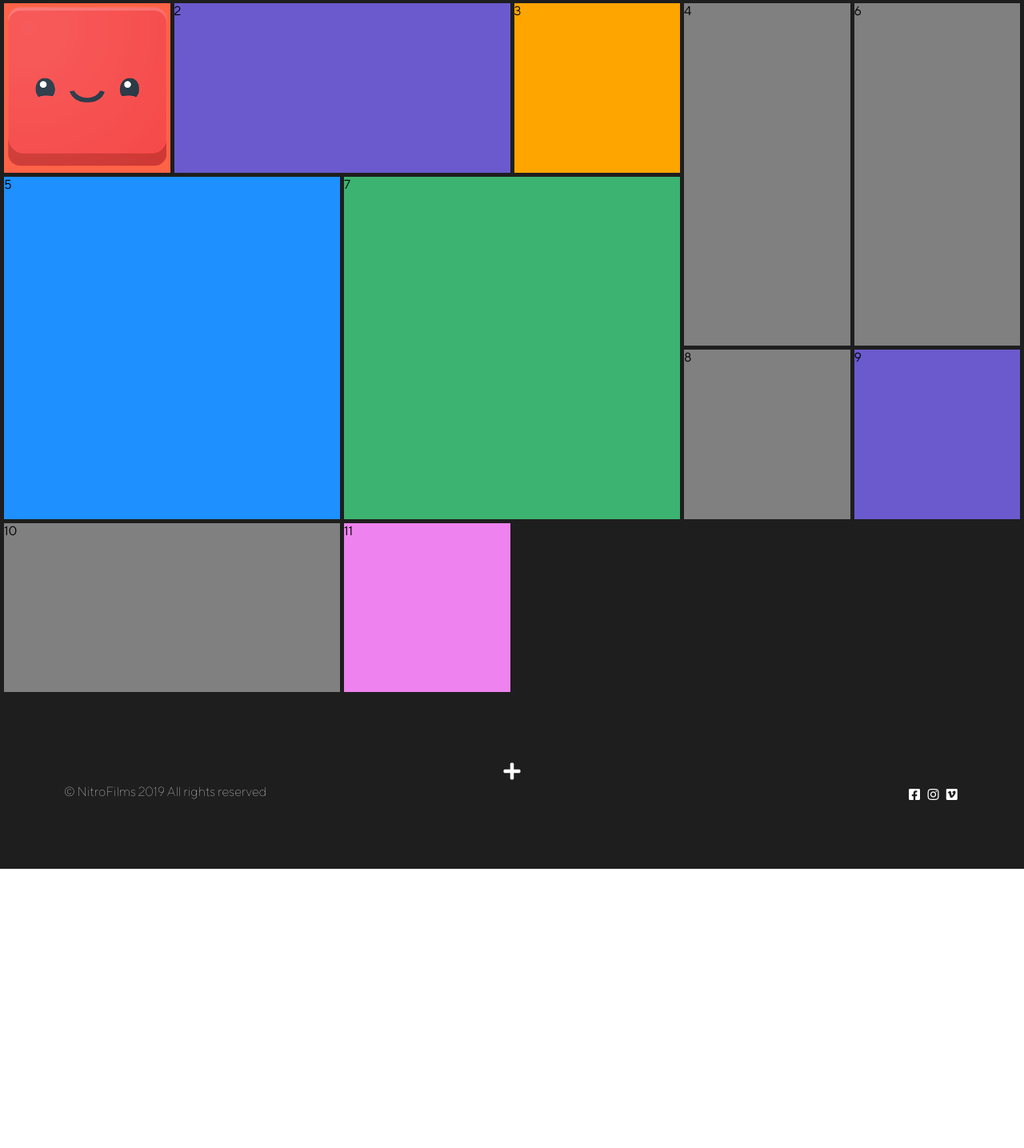
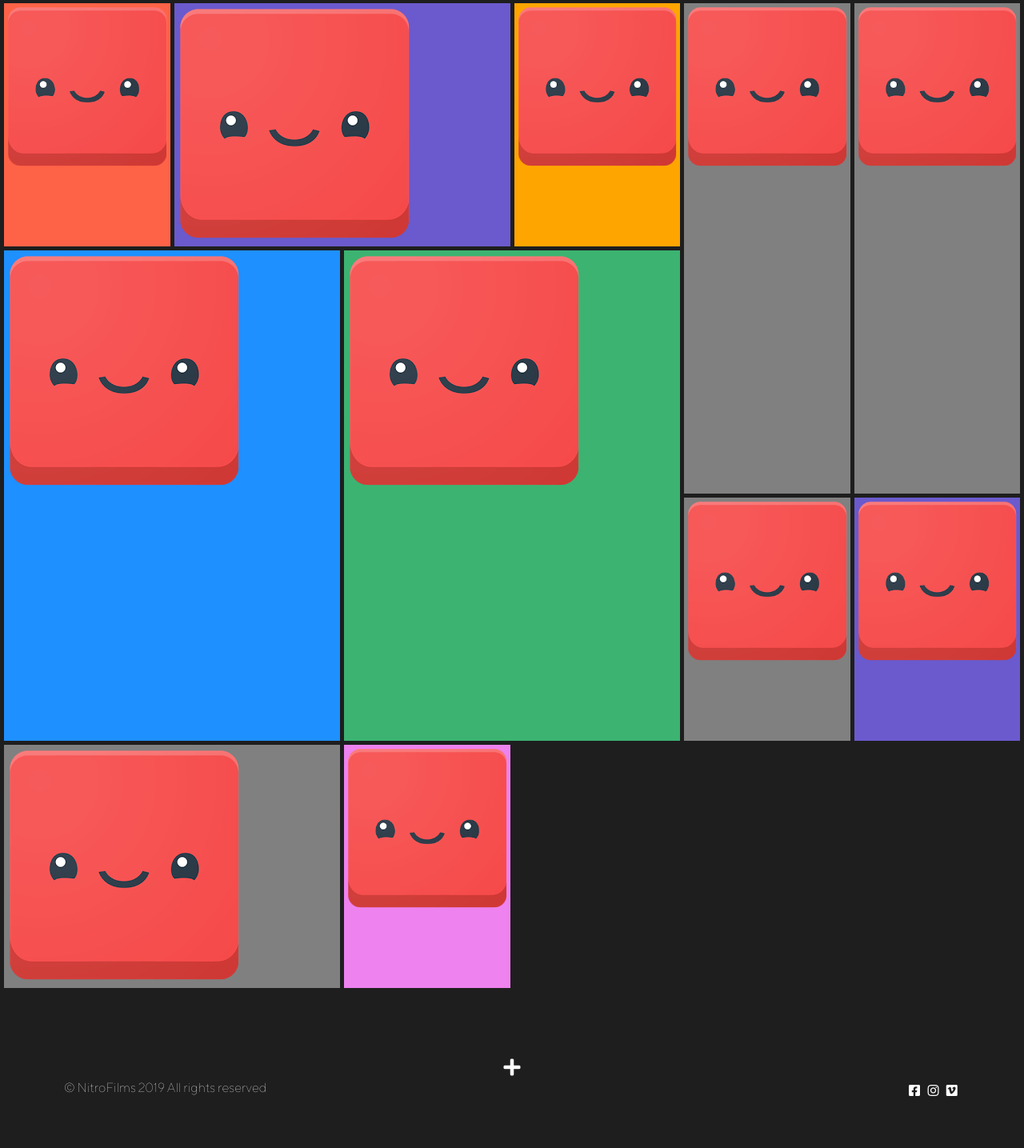
Before and after one commit to constanzamarchant/nitrofilms, a plain HTML site: page index.html in a window 1280 px wide. Shown: the part 955-2390 px from the top of the page at 80% size. Before the commit the page ends 2041 px from the top, so only its background shows below. Drawn offline with nearby package versions, Linux system fonts and the light colour scheme; files that its build step writes are made by us from their sources.

Commit message:
final previo wordpress

```diff
--- a/_resources/scss/layout/_main_container.scss
+++ b/_resources/scss/layout/_main_container.scss
@@ -29,16 +29,22 @@
 		&--bigsquare{
 		grid-column: span 2;
 		grid-row: span 2;
+		position: relative;
+		overflow: visible;
 		}
 
 		&--vertrect{
   		grid-column: span 2;
 		grid-row: span 2;
+		position: relative;
+		overflow: visible;
 		}
 
   		&--horect{
   		grid-column: span 2;
 		grid-row: span 2;
+		position: relative;
+		overflow: visible;
 		}
 
 		&--halfwidth{
@@ -272,16 +278,22 @@
 			&--bigsquare{
 				grid-column: span 2;
 				grid-row: span 2;
+				position: relative;
+				overflow: hidden;
 			}
 
 			&--vertrect{
 		  		grid-column: span 1;
 				grid-row: span 2;
+				position: relative;
+				overflow: hidden;
 			}
 
 	  		&--horect{
 		  		grid-column: span 2;
 				grid-row: span 1;
+				position: relative;
+				overflow: hidden;
 			}
 
 			&--halfwidth{
@@ -329,12 +341,12 @@
 
 	// ABOUT
 		&__studio, &__slidercontact , &__heroproj{
-			height: 50vh;
 			background-color: $gray;
 		}
 
 		&__studio{
-			padding: 5rem 15rem;
+			padding: 0 15rem;
+			padding-top: 7em;
 		}
 
 		&__description{
--- a/index.html
+++ b/index.html
@@ -46,16 +46,106 @@
 			  	</object>
 		  	</a>
 		  </li>
-		  <li class="main_container__frame--horect slateBlue">2</li>
-		  <li class="main_container__frame--smallsquare orange">3</li>
-		  <li class="main_container__frame--vertrect gray">4</li>
-		  <li class="main_container__frame--bigsquare dodgerBlue">5</li>
-		  <li class="main_container__frame--vertrect gray">6</li>
-		  <li class="main_container__frame--bigsquare mediumSeaGreen">7</li>
-		  <li class="main_container__frame--smallsquare gray">8</li>
-		  <li class="main_container__frame--smallsquare slateBlue">9</li>
-		  <li class="main_container__frame--horect gray">10</li>
-		  <li class="main_container__frame--smallsquare violet">11</li>
+
+		  <li class="main_container__frame--horect slateBlue">
+		  	<a href="project.html" class="main_container__link">
+		  		<img class="main_container__thumb" src="assets/images/thumbs/1.png" alt="">
+			  	<object class="main_container__caption">
+			  		<span class="main_container__captiontitle">Nombre proyecto</span>
+			  		<a class="main_container__captiontext" href="#" target="_blank">Categoría del proyecto</a>
+			  	</object>
+		  	</a>
+		  </li>
+
+		  <li class="main_container__frame--smallsquare orange">
+		  	<a href="project.html" class="main_container__link">
+		  		<img class="main_container__thumb" src="assets/images/thumbs/1.png" alt="">
+			  	<object class="main_container__caption">
+			  		<span class="main_container__captiontitle">Nombre proyecto</span>
+			  		<a class="main_container__captiontext" href="#" target="_blank">Categoría del proyecto</a>
+			  	</object>
+		  	</a>
+		  </li>
+
+		   <li class="main_container__frame--vertrect gray">
+		  	<a href="project.html" class="main_container__link">
+		  		<img class="main_container__thumb" src="assets/images/thumbs/1.png" alt="">
+			  	<object class="main_container__caption">
+			  		<span class="main_container__captiontitle">Nombre proyecto</span>
+			  		<a class="main_container__captiontext" href="#" target="_blank">Categoría del proyecto</a>
+			  	</object>
+		  	</a>
+		  </li>
+
+		   <li class="main_container__frame--bigsquare dodgerBlue">
+		  	<a href="project.html" class="main_container__link">
+		  		<img class="main_container__thumb" src="assets/images/thumbs/1.png" alt="">
+			  	<object class="main_container__caption">
+			  		<span class="main_container__captiontitle">Nombre proyecto</span>
+			  		<a class="main_container__captiontext" href="#" target="_blank">Categoría del proyecto</a>
+			  	</object>
+		  	</a>
+		  </li>
+
+		  <li class="main_container__frame--vertrect gray">
+		  	<a href="project.html" class="main_container__link">
+		  		<img class="main_container__thumb" src="assets/images/thumbs/1.png" alt="">
+			  	<object class="main_container__caption">
+			  		<span class="main_container__captiontitle">Nombre proyecto</span>
+			  		<a class="main_container__captiontext" href="#" target="_blank">Categoría del proyecto</a>
+			  	</object>
+		  	</a>
+		  </li>
+
+		  <li class="main_container__frame--bigsquare mediumSeaGreen">
+		  	<a href="project.html" class="main_container__link">
+		  		<img class="main_container__thumb" src="assets/images/thumbs/1.png" alt="">
+			  	<object class="main_container__caption">
+			  		<span class="main_container__captiontitle">Nombre proyecto</span>
+			  		<a class="main_container__captiontext" href="#" target="_blank">Categoría del proyecto</a>
+			  	</object>
+		  	</a>
+		  </li>
+
+		  <li class="main_container__frame--smallsquare gray">
+		  	<a href="project.html" class="main_container__link">
+		  		<img class="main_container__thumb" src="assets/images/thumbs/1.png" alt="">
+			  	<object class="main_container__caption">
+			  		<span class="main_container__captiontitle">Nombre proyecto</span>
+			  		<a class="main_container__captiontext" href="#" target="_blank">Categoría del proyecto</a>
+			  	</object>
+		  	</a>
+		  </li>
+
+		  <li class="main_container__frame--smallsquare slateBlue">
+		  	<a href="project.html" class="main_container__link">
+		  		<img class="main_container__thumb" src="assets/images/thumbs/1.png" alt="">
+			  	<object class="main_container__caption">
+			  		<span class="main_container__captiontitle">Nombre proyecto</span>
+			  		<a class="main_container__captiontext" href="#" target="_blank">Categoría del proyecto</a>
+			  	</object>
+		  	</a>
+		  </li>
+
+		  <li class="main_container__frame--horect gray">
+		  	<a href="project.html" class="main_container__link">
+		  		<img class="main_container__thumb" src="assets/images/thumbs/1.png" alt="">
+			  	<object class="main_container__caption">
+			  		<span class="main_container__captiontitle">Nombre proyecto</span>
+			  		<a class="main_container__captiontext" href="#" target="_blank">Categoría del proyecto</a>
+			  	</object>
+		  	</a>
+		  </li>
+
+		  <li class="main_container__frame--smallsquare violet">
+		  	<a href="project.html" class="main_container__link">
+		  		<img class="main_container__thumb" src="assets/images/thumbs/1.png" alt="">
+			  	<object class="main_container__caption">
+			  		<span class="main_container__captiontitle">Nombre proyecto</span>
+			  		<a class="main_container__captiontext" href="#" target="_blank">Categoría del proyecto</a>
+			  	</object>
+		  	</a>
+		  </li>
 		</ul>
 	</main>
 
```
